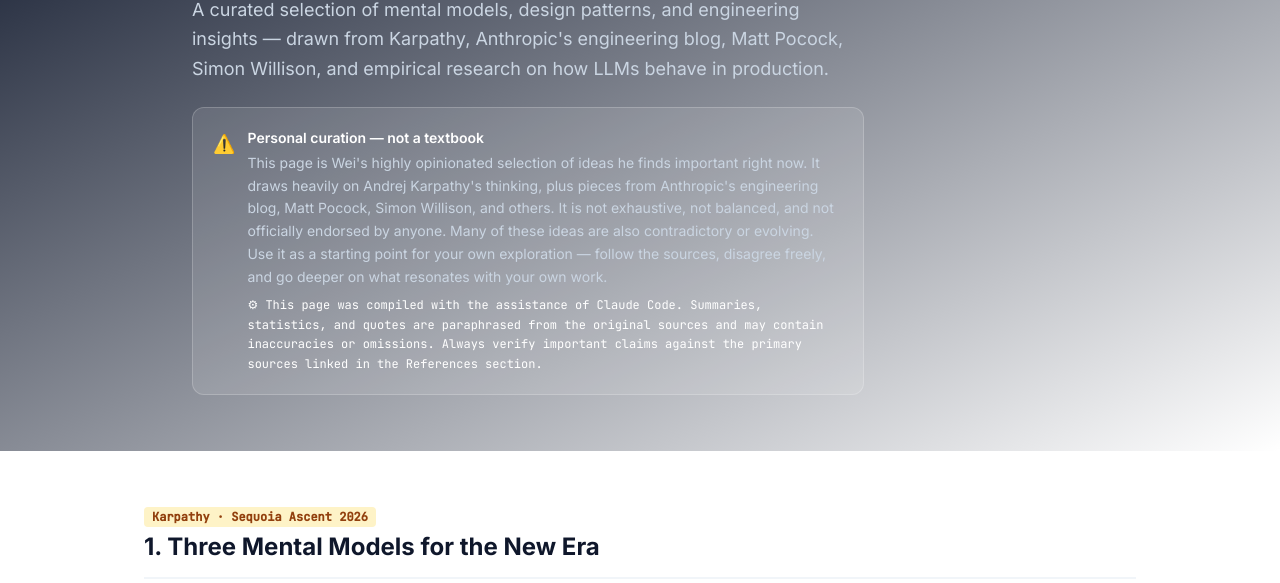
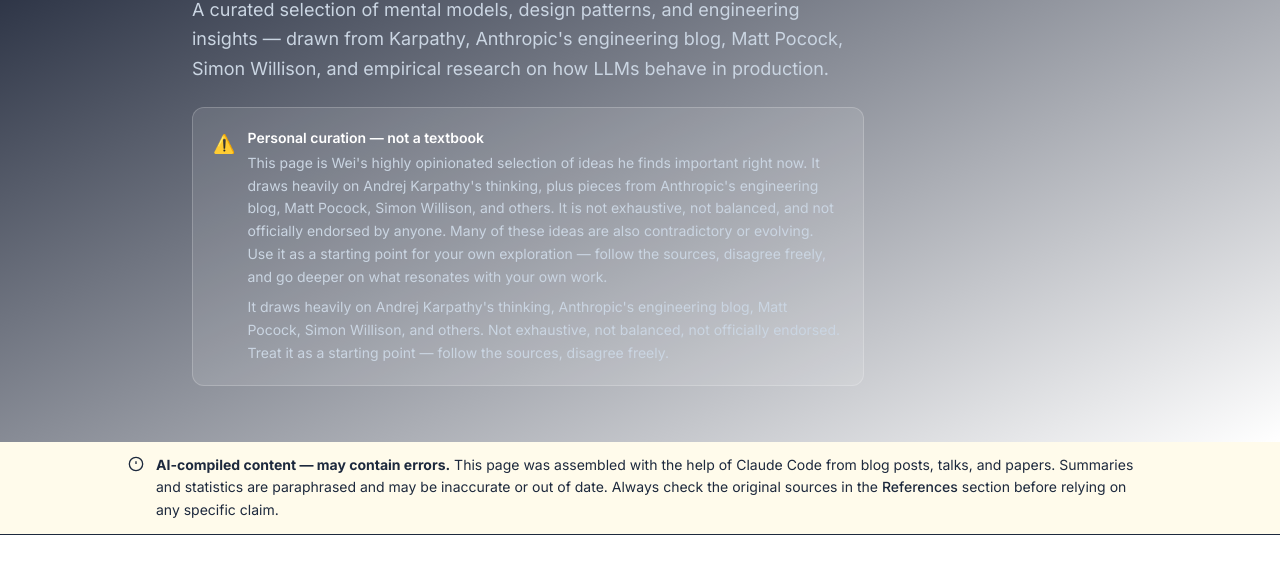
Before and after one commit to kth-sci/sci-agenthon-2026, a plain HTML site: page docs/advanced.html in a window 1280 px wide. Shown: the part 217-800 px from the top of the page. Drawn offline with Linux system fonts and the light colour scheme.

Commit message:
Make AI-compiled disclaimer visible: add prominent amber notice bar below header

```diff
--- a/docs/advanced.html
+++ b/docs/advanced.html
@@ -211,12 +211,22 @@
         <div>
           <div class="font-semibold text-white text-sm mb-1">Personal curation — not a textbook</div>
           <p class="text-slate-300 text-sm leading-relaxed mb-2">This page is Wei's highly opinionated selection of ideas he finds important right now. It draws heavily on Andrej Karpathy's thinking, plus pieces from Anthropic's engineering blog, Matt Pocock, Simon Willison, and others. It is not exhaustive, not balanced, and not officially endorsed by anyone. Many of these ideas are also contradictory or evolving. Use it as a starting point for your own exploration — follow the sources, disagree freely, and go deeper on what resonates with your own work.</p>
-          <p class="text-amber-200 text-xs leading-relaxed font-mono">⚙ This page was compiled with the assistance of Claude Code. Summaries, statistics, and quotes are paraphrased from the original sources and may contain inaccuracies or omissions. Always verify important claims against the primary sources linked in the References section.</p>
+          <p class="text-slate-300 text-sm leading-relaxed">It draws heavily on Andrej Karpathy's thinking, Anthropic's engineering blog, Matt Pocock, Simon Willison, and others. Not exhaustive, not balanced, not officially endorsed. Treat it as a starting point — follow the sources, disagree freely.</p>
         </div>
       </div>
     </div>
   </div>
 </header>
+
+<!-- AI notice bar -->
+<div class="border-b border-amber-200 bg-amber-50 px-4 py-3">
+  <div class="max-w-5xl mx-auto flex items-start gap-3">
+    <svg class="flex-shrink-0 mt-0.5 text-amber-500" width="16" height="16" viewBox="0 0 24 24" fill="none" stroke="currentColor" stroke-width="2"><circle cx="12" cy="12" r="10"/><line x1="12" y1="8" x2="12" y2="12"/><line x1="12" y1="16" x2="12.01" y2="16"/></svg>
+    <p class="text-amber-800 text-sm leading-relaxed">
+      <strong>AI-compiled content — may contain errors.</strong> This page was assembled with the help of Claude Code from blog posts, talks, and papers. Summaries and statistics are paraphrased and may be inaccurate or out of date. Always check the original sources in the <a href="#sources" class="underline font-medium">References</a> section before relying on any specific claim.
+    </p>
+  </div>
+</div>
 
 <div class="max-w-5xl mx-auto px-4 py-12 flex gap-10">
 
```
